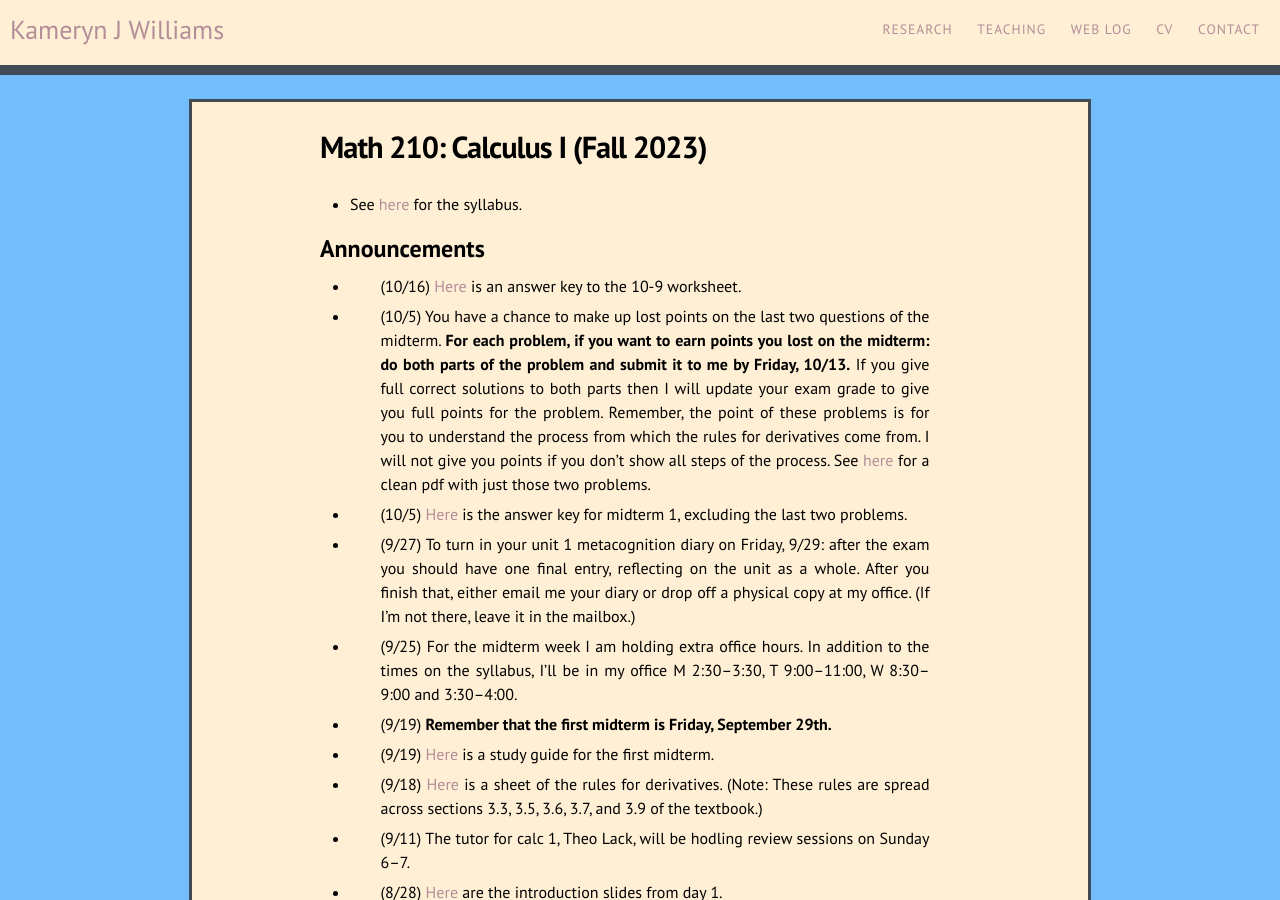
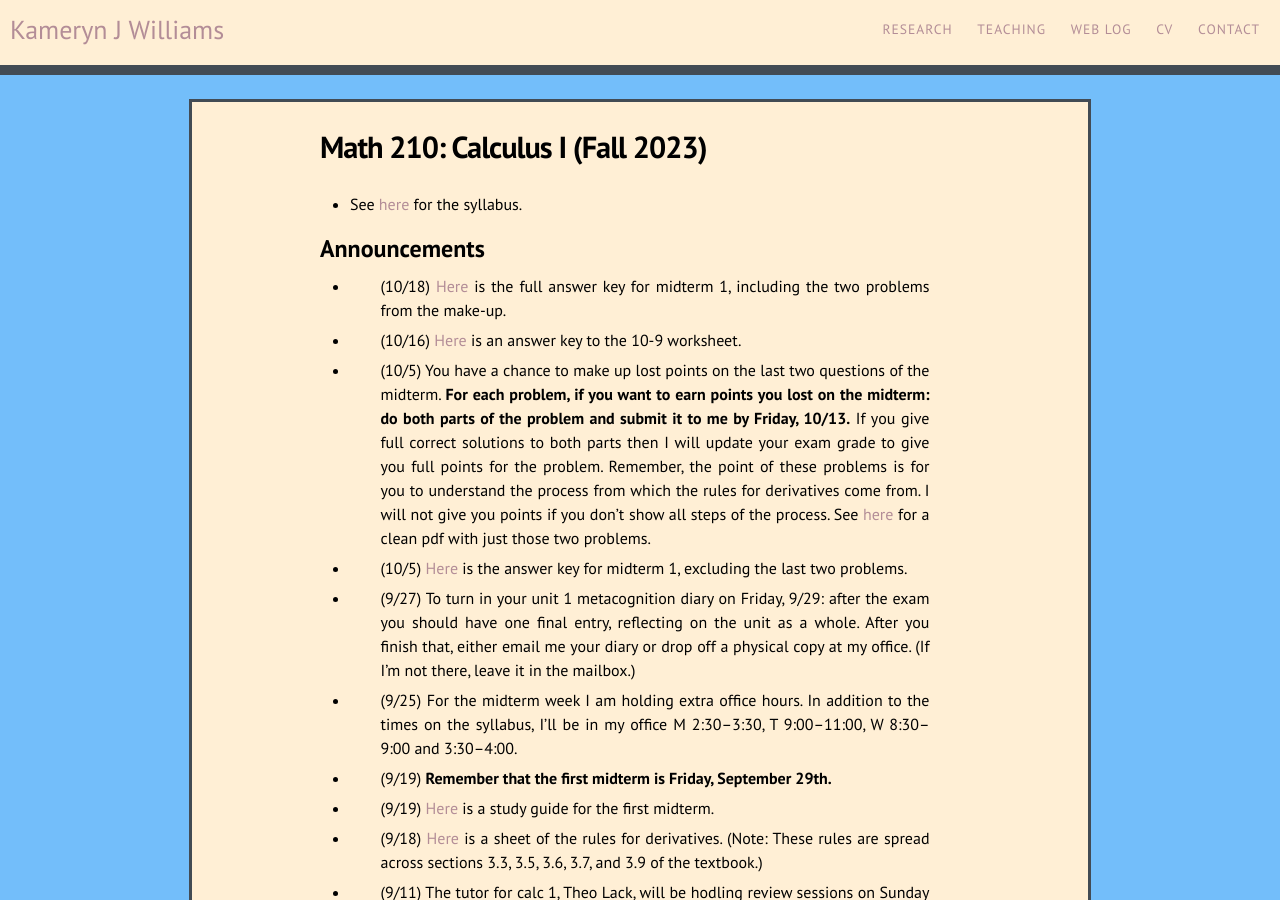
Before and after one commit to kamerynjw/kamerynjw.github.io, a Jekyll site: the page built from teaching/2023/math210.md, in a window 1280 px wide and 900 px high. Built offline with Jekyll 4.4.1, drawn with Linux system fonts in a browser that asks for light colours; nearby versions of some CDN libraries; formulas are drawn with MathJax 3.

Commit message:
added full answer key for 210

```diff
--- a/teaching/2023/math210.md
+++ b/teaching/2023/math210.md
@@ -10,11 +10,13 @@ permalink: /teaching/2023/math210/
 Announcements
 -------------
 
+* (10/18) [Here]({{ page.url }}e1-fullanswers.pdf) is the full answer key for midterm 1, including the two problems from the make-up.
+
 * (10/16) [Here]({{ page.url }}answers10-9.pdf) is an answer key to the 10-9 worksheet.
 
 * (10/5) You have a chance to make up lost points on the last two questions of the midterm. **For each problem, if you want to earn points you lost on the midterm: do both parts of the problem and submit it to me by Friday, 10/13.** If you give full correct solutions to both parts then I will update your exam grade to give you full points for the problem. Remember, the point of these problems is for you to understand the process from which the rules for derivatives come from. I will not give you points if you don't show all steps of the process. See [here](problems10-11.pdf) for a clean pdf with just those two problems.
 
-* (10/5) [Here](e1-partialanswers.pdf) is the answer key for midterm 1, excluding the last two problems.
+* (10/5) [Here]({{ page.url }}e1-partialanswers.pdf) is the answer key for midterm 1, excluding the last two problems.
 
 * (9/27) To turn in your unit 1 metacognition diary on Friday, 9/29: after the exam you should have one final entry, reflecting on the unit as a whole. After you finish that, either email me your diary or drop off a physical copy at my office. (If I'm not there, leave it in the mailbox.)
 
```
Also changed, not shown: 1 other file.
